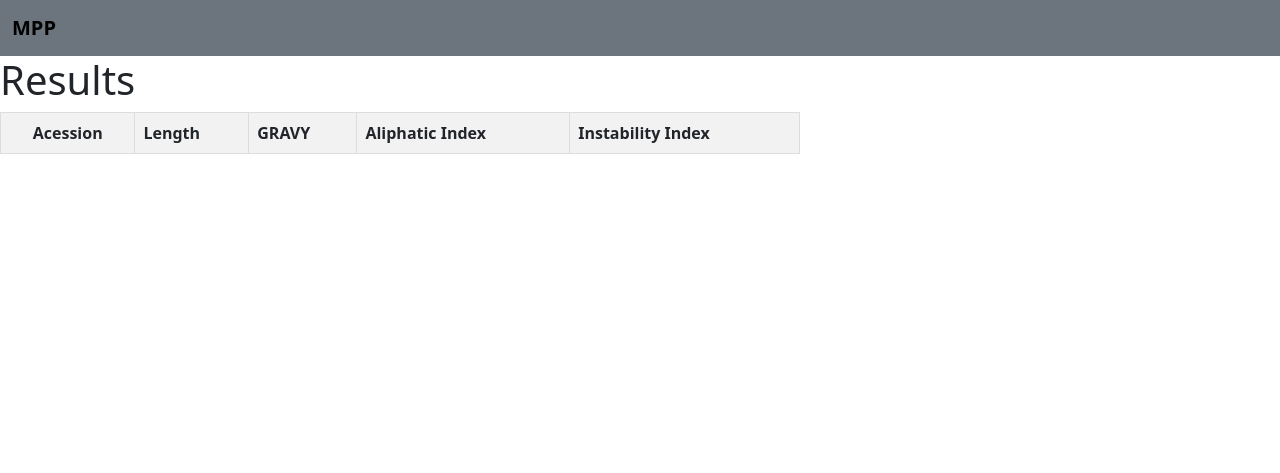
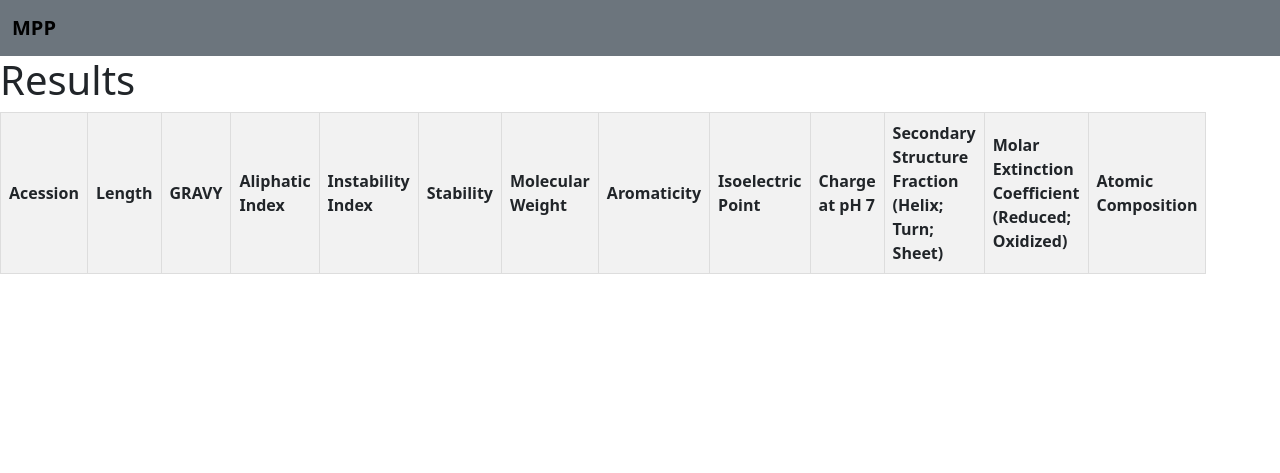
Before and after one commit to gustavsganzerla/mpp, a Django app: page /protein_profiler/submitted_prot_char/ in a window 1280 px wide. Shown: the top 473 px of the page. Run offline with Django 3.2, Linux system fonts and the light colour scheme; lists and menus that the app fills with data are empty.

Commit message:
added all views of calculation

```diff
--- a/protein_profiler/templates/protein_profiler/submitted_prot_char.html
+++ b/protein_profiler/templates/protein_profiler/submitted_prot_char.html
@@ -53,17 +53,52 @@
                 <th>GRAVY</th>
                 <th>Aliphatic Index</th>
                 <th>Instability Index</th>
+                <th>Stability</th>
+                <th>Molecular Weight</th>
+                <th>Aromaticity</th>
+                <th>Isoelectric Point</th>
+                <th>Charge at pH 7</th>
+                <th>Secondary Structure Fraction (Helix; Turn; Sheet)</th>
+                <th>Molar Extinction Coefficient (Reduced; Oxidized)</th>
+                <th>Atomic Composition</th>
 
             </tr>
         </thead>
         <tbody>
             {% for item in output %}
             <tr>
-                <td>{{ item.accession }}</td>
+                <td> <a href="{% url 'bf_suite:view_protein' id=item.id%}">{{ item.accession }}</td></a>
                 <td>{{item.length}}</td>
                 <td>{{item.gravy}}</td>
                 <td>{{item.aliphatic_index}}</td>
                 <td>{{item.instability_index}}</td>
+                <td>{{item.stability}}</td>
+                <td>{{item.molecular_weight}}</td>
+                <td>{{item.aromaticity}}</td>
+                <td>{{item.isoelectric_point}}</td>
+                <td>{{item.charge_at_pH}}</td>
+                <td>
+                    <ul>
+                        {% for value in item.secondary_structure_fraction %}
+                        <li>{{value}}</li>
+                        {% endfor %}
+                    </ul>
+                </td>
+                <td>
+                    <ul>
+                        {% for value in item.molar_extinction_coefficient %}
+                        <li>{{value}}</li>
+                        {% endfor %}
+                    </ul>
+                </td>
+                <td>
+                    C<sub>{{ item.atomic_composition.0 }}</sub>
+                    H<sub>{{ item.atomic_composition.1 }}</sub>
+                    O<sub>{{ item.atomic_composition.2 }}</sub>
+                    O<sub>{{ item.atomic_composition.3 }}</sub>
+                    S<sub>{{ item.atomic_composition.4 }}</sub>
+                </td>
+
             </tr>
             {% endfor %}
         </tbody>
--- a/protein_profiler/views.py
+++ b/protein_profiler/views.py
@@ -68,6 +68,179 @@ def instability_index(protein):
     x = ProteinAnalysis(protein)
     return(round(x.instability_index(),2))
 
+def molecular_weight(protein):
+    x = ProteinAnalysis(protein)
+    return(round(x.molecular_weight(),2))
+
+def aromaticity(protein):
+    x = ProteinAnalysis(protein)
+    return(round(x.aromaticity(),2))
+
+def isoelectric_point(protein):
+    x = ProteinAnalysis(protein)
+    return(round(x.isoelectric_point(),2))
+
+def atomic_composition(protein):
+    c = 0
+    h = 0
+    o = 0
+    n = 0
+    s = 0
+
+    for aa in protein:
+        if aa == 'A': #Alanine (Ala)
+            c+=3
+            h+=7
+            o+=2
+            n+=1
+            s+=0
+        if aa == 'R': #Arginine (Arg)
+            c+=6
+            h+=14
+            o+=2
+            n+=4
+            s+=0
+        if aa == 'N':#Asparagine (Asn)
+            c+=4
+            h+=8
+            o+=3
+            n+=2
+            s+=0
+        if aa == 'D':#Aspartic Acid (Asp)
+            c+=4
+            h+=7
+            o+=4
+            n+=1
+            s+=0
+        if aa == 'C':#Cysteine (Cys)
+            c+=3
+            h+=7
+            o+=2
+            n+=1
+            s+=1
+        if aa == 'Q':#Glutamine (Gln)
+            c+=5
+            h+=10
+            o+=3
+            n+=2
+            s+=0
+        if aa == 'E':#Glutamic Acid (Glu)
+            c+=5
+            h+=9
+            o+=4
+            n+=1
+            s+=0
+        if aa == 'G':#Glycine (Gly)
+            c+=2
+            h+=5
+            o+=2
+            n+=1
+            s+=0
+        if aa == 'H':#Histidine (His)
+            c+=6
+            h+=9
+            o+=2
+            n+=3
+            s+=0
+        if aa == 'I':#Isoleucine (Ile)
+            c+=6
+            h+=13
+            o+=2
+            n+=1
+            s+=0
+        if aa == 'L':#Leucine (Leu)
+            c+=6
+            h+=13
+            o+=2
+            n+=1
+            s+=0
+        if aa == 'K':#Lysine (Lys)
+            c+=6
+            h+=14
+            o+=2
+            n+=2
+            s+=0
+        if aa == 'M':#Methionine (Met)
+            c+=5
+            h+=11
+            o+=2
+            n+=1
+            s+=1
+        if aa == 'F':#Phenylalanine (Phe)
+            c+=9
+            h+=11
+            o+=2
+            n+=1
+            s+=0
+        if aa == 'P':#Proline (Pro)
+            c+=5
+            h+=9
+            o+=2
+            n+=1
+            s+=0
+        if aa == 'S':#Serine (Ser
+            c+=3
+            h+=7
+            o+=3
+            n+=1
+            s+=0
+        if aa == 'T':#Threonine (Thr)
+            c+=4
+            h+=9
+            o+=3
+            n+=1
+            s+=0
+        if aa == 'W':#Tryptophan (Trp)
+            c+=11
+            h+=12
+            o+=2
+            n+=2
+            s+=0
+        if aa == 'Y':#Tyrosine (Tyr)
+            c+=9
+            h+=11
+            o+=3
+            n+=1
+            s+=0
+        if aa == 'V':#Valine (Val)
+            c+=5
+            h+=11
+            o+=2
+            n+=1
+            s+=0
+
+
+
+    return c,h,o,n,s
+
+def secondary_structure_fraction(protein):
+    x = ProteinAnalysis(protein)
+    raw_values = x.secondary_structure_fraction()
+    rounded_values = tuple(round(value, 2) for value in raw_values)  # Round to 2 decimal places
+    return rounded_values
+
+def molar_extinction_coefficient(protein):
+    x = ProteinAnalysis(protein)
+    return(x.molar_extinction_coefficient())
+
+def charge_at_pH(protein, ph):
+    x = ProteinAnalysis(protein)
+    return round(x.charge_at_pH(ph),2)
+
+def count_amino_acids(protein):
+    x = ProteinAnalysis(protein)
+    return(x.count_amino_acids())
+
+def get_amino_acids_percent(protein):
+    x = ProteinAnalysis(protein)
+    return x.get_amino_acids_percent()
+
+
+
+
+
+
+
 # Create your views here.
 def test_view(request):
     return render(request, "protein_profiler/home.html")
@@ -109,10 +282,10 @@ def prot_char(request):
                     if match:
                         accession = match.group(1)
 
-                    #if (instability_index(protein)) < 40:
-                    #    stability = "Stable"
-                    #else:
-                    #    stability = "Unstable"
+                    if (instability_index(protein)) < 40:
+                        stability = "Stable"
+                    else:
+                        stability = "Unstable"
 
 
                     output.append({
@@ -120,20 +293,20 @@ def prot_char(request):
                         'length': len(protein),
                         'gravy': gravy(protein),
                         'aliphatic_index': aliphatic_index(protein),
-                        'instability_index': instability_index(protein)
-                        #'stability':stability,
-                        #'molecular_weight': molecular_weight(protein),
-                        #'aromaticity': aromaticity(protein),
-                        #'isoelectric_point': isoelectric_point(protein),
-                        #'amino_acid_count': count_amino_acids(protein),
-                        #'secondary_structure_fraction': secondary_structure_fraction(protein),
-                        #'molar_extinction_coefficient': molar_extinction_coefficient(protein),
-                        #'charge_at_pH': charge_at_pH(protein, 7),
-                        #'get_amino_acids_percent': get_amino_acids_percent(protein),
-                        #'description': description,
-                        #'sequence': protein,
-                        #'id':i,
-                        #'atomic_composition': atomic_composition(protein)
+                        'instability_index': instability_index(protein),
+                        'stability':stability,
+                        'molecular_weight': molecular_weight(protein),
+                        'aromaticity': aromaticity(protein),
+                        'isoelectric_point': isoelectric_point(protein),
+                        'amino_acid_count': count_amino_acids(protein),
+                        'secondary_structure_fraction': secondary_structure_fraction(protein),
+                        'molar_extinction_coefficient': molar_extinction_coefficient(protein),
+                        'charge_at_pH': charge_at_pH(protein, 7),
+                        'get_amino_acids_percent': get_amino_acids_percent(protein),
+                        'description': description,
+                        'sequence': protein,
+                        'id':i,
+                        'atomic_composition': atomic_composition(protein)
                     })
                     i+=1
 
@@ -172,20 +345,20 @@ def prot_char(request):
                         'length': len(protein),
                         'gravy': gravy(protein),
                         'aliphatic_index': aliphatic_index(protein),
-                        'instability_index': instability_index(protein)
-                        #'stability':stability,
-                        #'molecular_weight': molecular_weight(protein),
-                        #'aromaticity': aromaticity(protein),
-                        #'isoelectric_point': isoelectric_point(protein),
-                        #'amino_acid_count': count_amino_acids(protein),
-                        #'secondary_structure_fraction': secondary_structure_fraction(protein),
-                        #'molar_extinction_coefficient': molar_extinction_coefficient(protein),
-                        #'charge_at_pH': charge_at_pH(protein, 7),
-                        #'get_amino_acids_percent': get_amino_acids_percent(protein),
-                        #'description': description,
-                        #'sequence': protein,
-                        #'id':i,
-                        #'atomic_composition': atomic_composition(protein)
+                        'instability_index': instability_index(protein),
+                        'stability':stability,
+                        'molecular_weight': molecular_weight(protein),
+                        'aromaticity': aromaticity(protein),
+                        'isoelectric_point': isoelectric_point(protein),
+                        'amino_acid_count': count_amino_acids(protein),
+                        'secondary_structure_fraction': secondary_structure_fraction(protein),
+                        'molar_extinction_coefficient': molar_extinction_coefficient(protein),
+                        'charge_at_pH': charge_at_pH(protein, 7),
+                        'get_amino_acids_percent': get_amino_acids_percent(protein),
+                        'description': description,
+                        'sequence': protein,
+                        'id':i,
+                        'atomic_composition': atomic_composition(protein)
                     })
                     i+=1
 
```
Also changed, not shown: 1 other file.
